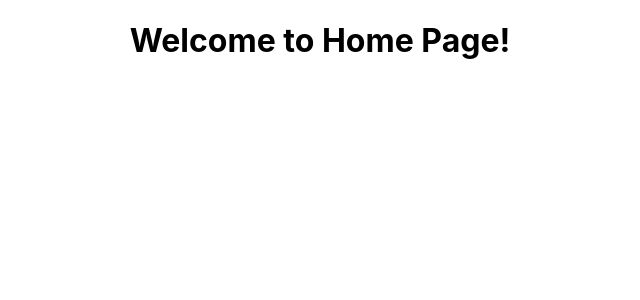
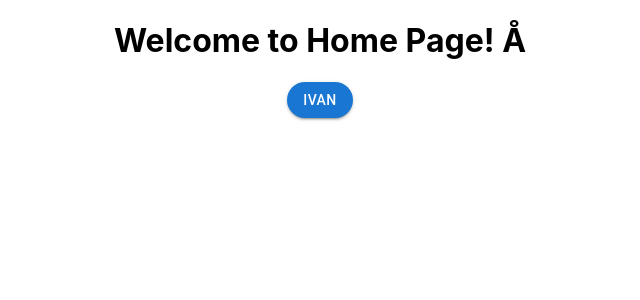
Before and after one commit to lytovka/geoquiz, a React (Create React App) app: page / in a window 1280 px wide. Shown: the top 300 px of the page, without its empty margins (320-960 px from the left). Built offline with nearby package versions, Linux system fonts and the light colour scheme.

Commit message:
test mui and add route constants

```diff
--- a/src/pages/home-page/HomePage.tsx
+++ b/src/pages/home-page/HomePage.tsx
@@ -1,3 +1,10 @@
+import { Button } from '@mui/material';
+
 export const HomePage = () => {
-  return <h1>Welcome to Home Page!</h1>;
+  return (
+    <div>
+      <h1>Welcome to Home Page! &#197;</h1>
+      <Button variant="contained">ivan</Button>
+    </div>
+  );
 };
```
Also changed, not shown: src/constants/routes.ts (added, +7 -0 lines).
